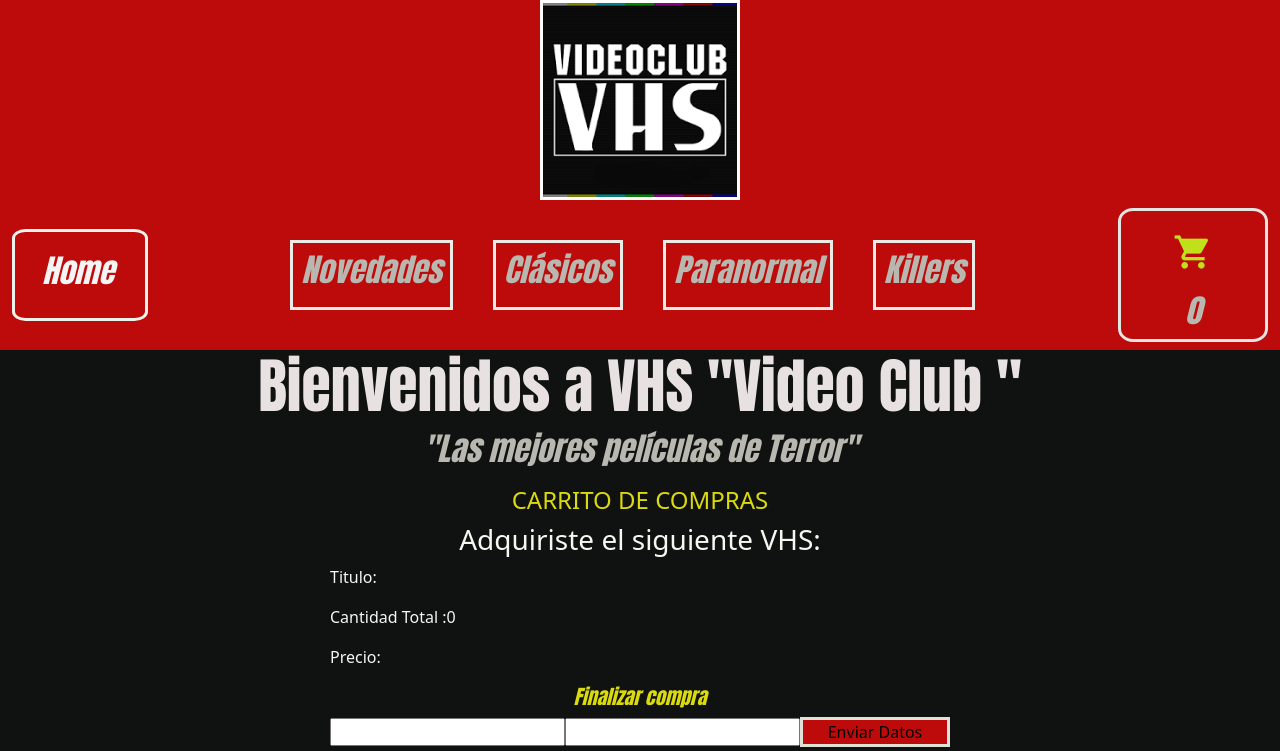
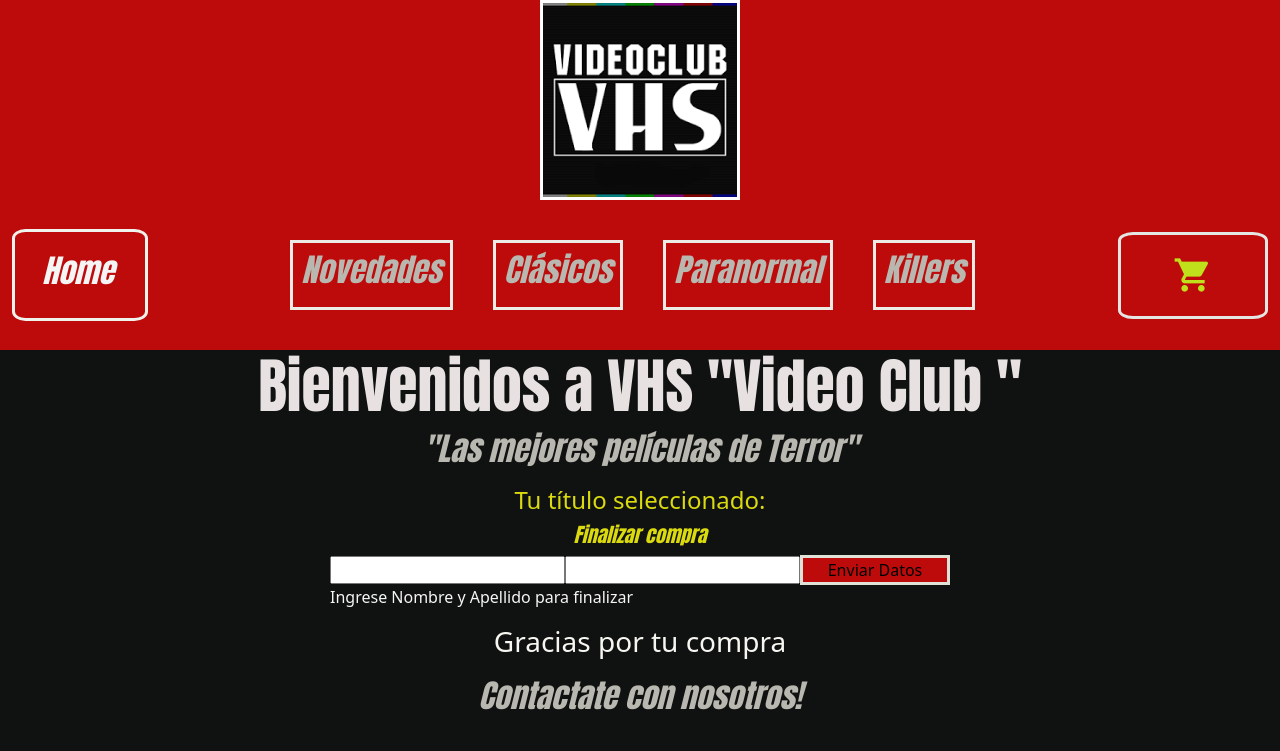
Before and after one commit to Guillesap/ReactEcomm, a React (Create React App) app: page /cart in a window 1280 px wide. Shown: the top 751 px of the page. Built offline with nearby package versions, Linux system fonts and the light colour scheme.

Commit message:
[Desafio N° 11 Cart]

```diff
--- a/src/CartContext.js
+++ b/src/CartContext.js
@@ -1,22 +1,10 @@
-import { createContext, useState } from 'react'
+import { createContext, useEffect, useState } from 'react'
 
-export const contexto = createContext(/* {
-    carrito : [],
-    precio_total : 0,
-    cantidad_total : 0
-} */)
+
+export const contexto = createContext();
 
 const { Provider } = contexto
-//export { contexto }
 
-//const Provider = contexto.Provider
-//const Consumer = contexto.Consumer
-//const { Provider, Consumer } = contexto
-//contexto.Consumer : Te permitia consumir el contexto
-//contexto.Provider : Te permitia proveer el contexto y modificarlo
-//useContext() : Es un hook que te permite consumir el contexto
-
-//console.log(contexto)
 
 const CartProvider = ({ children }) => {
 
@@ -27,15 +15,26 @@ const CartProvider = ({ children }) => {
 
     const agregarProducto = (producto,cantidad) => {
         console.log (producto,cantidad)
+        const newObj ={
+            item: producto,
+            cantidad: cantidad,
+        }
+        setCarrito([...carrito, newObj])
     }
+    console.log (carrito);
 
-    const eliminarProducto = (id) => { }
+    const eliminarProducto = (id) => {
+        const updatedCart = carrito.filter(element => element.id !==id); setCarrito (updatedCart);
+    }
 
     const limpiarCarrito = () => {
         setCarrito([])
      }
 
-    const isInCart = () => {}
+    const isInCart = (id) => {
+        return carrito.some(element => element.id ===id);
+    }
+
 
     const valorDelContexto = {
         carrito,
--- a/src/components/Cart.js
+++ b/src/components/Cart.js
@@ -1,18 +1,18 @@
 import { useContext } from "react";
 import { contexto } from "../CartContext.js";
 import Datos from "./Datos"
+import ItemCount from "./ItemCount.js";
 
 const Cart = () => {
 
-  const {carrito, cantidad_total} = useContext (contexto)
+  const {carrito} = useContext (contexto)
 
     return (
         <div>
-            <h4>CARRITO DE COMPRAS</h4>
-            <h3>Adquiriste el siguiente VHS:</h3>
-            <p>Titulo: </p>
-            <p>Cantidad Total :{cantidad_total}</p>
-            <p>Precio:</p>
+            <h4>Tu título seleccionado:</h4>
+            {carrito.map(item =>
+            <h3>{item.item.nombre}</h3>
+            )}
             <h5>Finalizar compra</h5>
             <Datos/> <h3>Gracias por tu compra</h3>
         </div>
--- a/src/components/Datos.js
+++ b/src/components/Datos.js
@@ -40,9 +40,7 @@ const Datos = () => {
             <input onChange={handleChangeNombre}/>
             <input onChange={handleChangeApellido}/>
             <button onClick={agregarUsuario}>Enviar Datos</button>
-            <Lista usuarios= {usuarios} borrarUsuario= {borrarUsuarioMemorizada}/>
-
-
+            <Lista usuarios={usuarios} borrarUsuario={borrarUsuarioMemorizada}/>
         </div>
     )
 }
--- a/src/components/Lista.js
+++ b/src/components/Lista.js
@@ -11,7 +11,6 @@ const Lista = ({usuarios,borrarUsuario}) => {
            {usuarios.map(usuario=>{
                return <Usuario key={usuario.id} borrarUsuario={borrarUsuario} usuario={usuario}/>
            })}
-
         </div>
     )
 }
--- a/src/components/NavBar.js
+++ b/src/components/NavBar.js
@@ -36,7 +36,6 @@ const NavBar = () =>{
                     <Link to="/Cart">
                     <span className="material-icons">shopping_cart
                     </span>
-                    <h2>{cantidad_total}</h2>
                     </Link>
                     </div>
                     </div>
```
